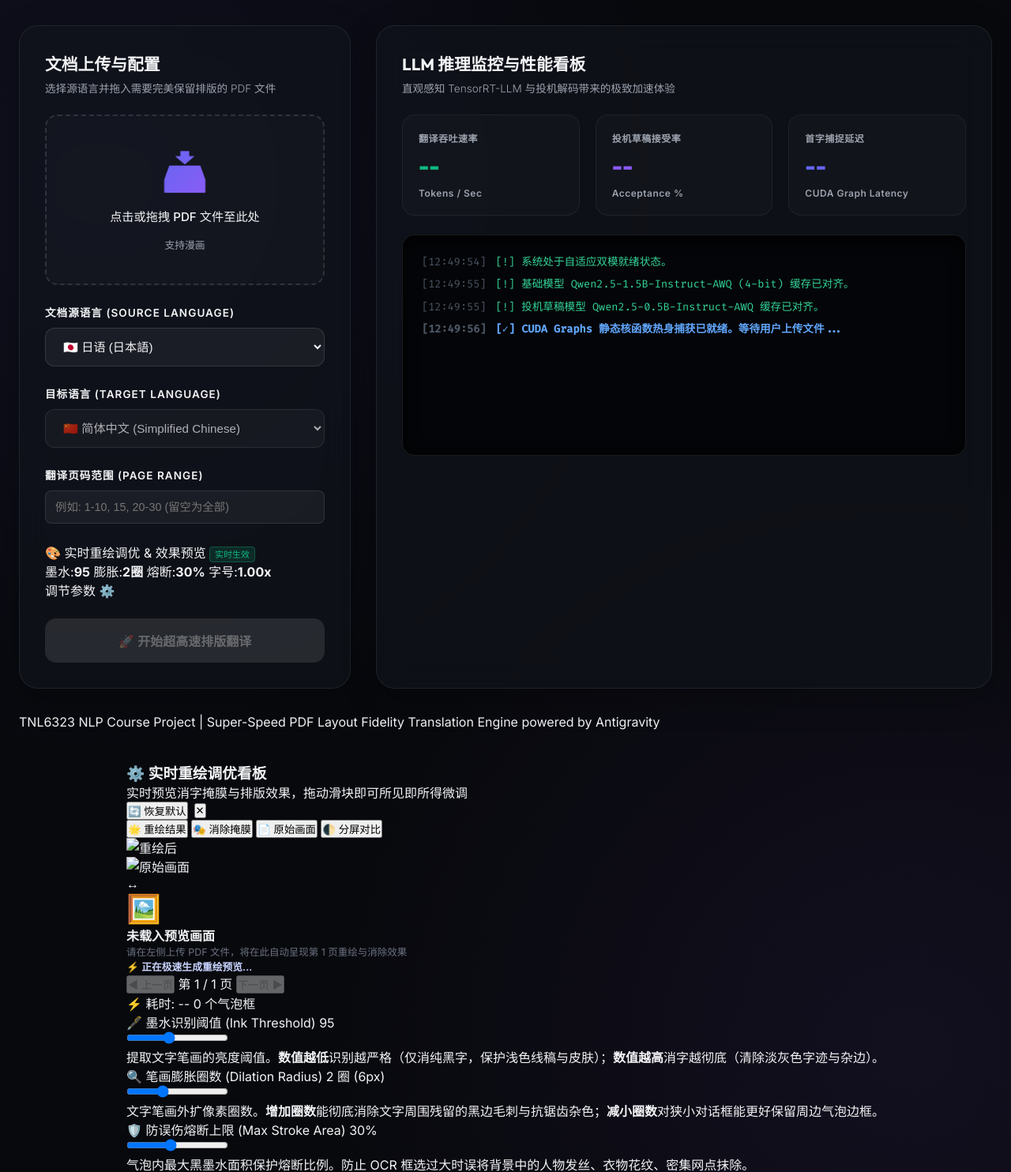
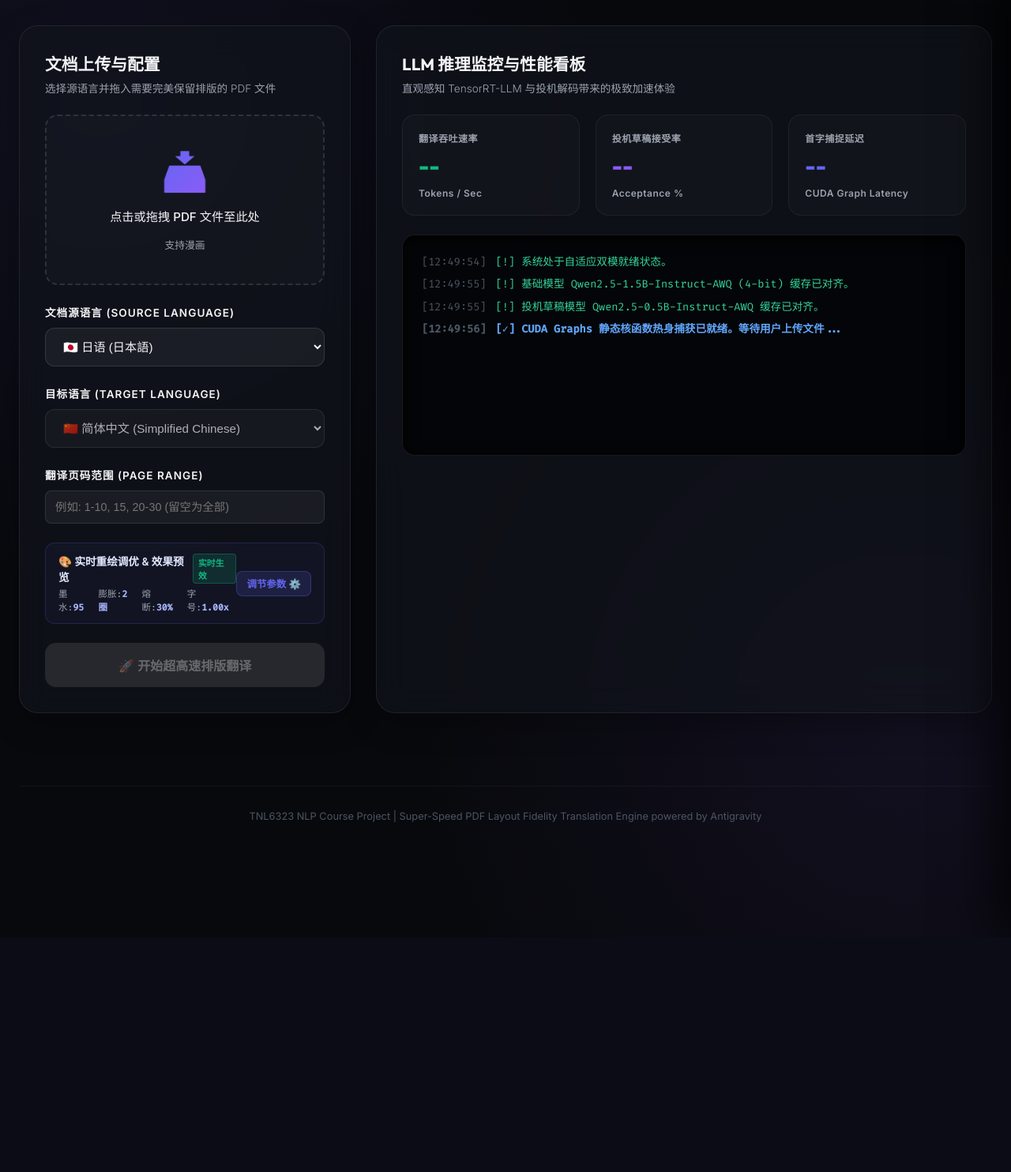
Before and after one commit to TeeChinYean/Manga_Translate, a FastAPI app: page / in a window 1280 px wide. Shown: the part 133-1617 px from the top of the page at 79% size. After the commit the page ends 1174 px from the top, so only its background shows below. Run offline with FastAPI, Linux system fonts and the light colour scheme; data that the repository does not hold is empty.

Commit message:
fix(ui): relocate tuning sidebar DOM before script and suppress empty image placeholders

```diff
--- a/pdf_translate/templates/index.html
+++ b/pdf_translate/templates/index.html
@@ -467,6 +467,19 @@
             width: 0%;
             background: linear-gradient(90deg, var(--accent-indigo), var(--accent-purple));
             border-radius: 99px;
+            transition: width 0.4s ease;
+        }
+
+        footer {
+            margin-top: 60px;
+            padding: 30px 0;
+            font-size: 0.8rem;
+            color: #4b5563;
+            text-align: center;
+            width: 100%;
+            border-top: 1px solid rgba(255, 255, 255, 0.04);
+        }
+
         /* ===================================================
            TUNING SIDEBAR & LIVE PREVIEW STYLES
            =================================================== */
@@ -647,6 +660,20 @@
             max-height: 100%;
             object-fit: contain;
             display: block;
+        }
+
+        /* Suppress broken image placeholder when src is empty */
+        .preview-image:not([src]),
+        .preview-image[src=""],
+        .compare-img-after:not([src]),
+        .compare-img-after[src=""],
+        .compare-img-before:not([src]),
+        .compare-img-before[src=""],
+        img:not([src]),
+        img[src=""] {
+            opacity: 0 !important;
+            visibility: hidden !important;
+            display: none !important;
         }
 
         /* Split Compare Slider Container */
@@ -1618,7 +1798,9 @@
                 previewMainImg.style.display = 'none';
                 compareContainer.style.display = 'block';
                 compareImgResult.src = previewImages.result;
+                compareImgResult.style.display = 'block';
                 compareImgOriginal.src = previewImages.original;
+                compareImgOriginal.style.display = 'block';
             } else {
                 compareContainer.style.display = 'none';
                 previewMainImg.style.display = 'block';
@@ -1748,160 +1930,12 @@
             closeTuningSidebar();
             translateBtn.click();
         });
+
+        // Initialize displays and hide any blank preview elements
+        updateTuningDisplays();
+        displayActivePreviewImage();
     </script>
 
-    <!-- Backdrop Overlay -->
-    <div class="sidebar-backdrop" id="sidebarBackdrop"></div>
-
-    <!-- Tuning Sidebar Drawer -->
-    <aside class="tuning-sidebar" id="tuningSidebar" aria-label="重绘效果实时调节面板">
-        <!-- Sidebar Header -->
-        <div class="sidebar-header">
-            <div class="sidebar-header-title">
-                <h3>⚙️ 实时重绘调优看板</h3>
-                <p>实时预览消字掩膜与排版效果，拖动滑块即可所见即所得微调</p>
-            </div>
-            <div style="display: flex; gap: 8px; align-items: center;">
-                <button class="preset-btn" id="resetParamsBtn" title="恢复为默认参数">🔄 恢复默认</button>
-                <button class="sidebar-close-btn" id="closeSidebarBtn" title="关闭面板 (Esc)">✕</button>
-            </div>
-        </div>
-
-        <!-- Sidebar Scrollable Body -->
-        <div class="sidebar-body">
-            <!-- 1. Visual Preview Section -->
-            <div class="preview-section">
-                <!-- Tab Mode Switcher -->
-                <div class="preview-tabs">
-                    <button class="preview-tab-btn active" id="tabBtnResult" data-mode="result">🌟 重绘结果</button>
-                    <button class="preview-tab-btn" id="tabBtnMask" data-mode="mask">🎭 消除掩膜</button>
-                    <button class="preview-tab-btn" id="tabBtnOriginal" data-mode="original">📄 原始画面</button>
-                    <button class="preview-tab-btn" id="tabBtnCompare" data-mode="compare">🌓 分屏对比</button>
-                </div>
-
-                <!-- Preview Display Stage -->
-                <div class="preview-stage" id="previewStage">
-                    <!-- Standard Image View -->
-                    <img id="previewMainImg" class="preview-image" src="" alt="预览效果" style="display: none;">
-
-                    <!-- Interactive Split Compare View -->
-                    <div class="compare-container" id="compareContainer">
-                        <img id="compareImgResult" class="compare-img-after" src="" alt="重绘后">
-                        <div class="compare-img-before-wrapper" id="compareBeforeWrapper">
-                            <img id="compareImgOriginal" class="compare-img-before" src="" alt="原始画面">
-                        </div>
-                        <div class="compare-handle" id="compareHandle">↔</div>
-                    </div>
-
-                    <!-- Placeholder before file selected -->
-                    <div class="preview-placeholder" id="previewPlaceholder">
-                        <div style="font-size: 2.2rem;">🖼️</div>
-                        <div><b>未载入预览画面</b></div>
-                        <div style="font-size: 0.78rem; color: #6b7280;">请在左侧上传 PDF 文件，将在此自动呈现第 1 页重绘与消除效果</div>
-                    </div>
-
-                    <!-- Glowing Loading Spinner Overlay -->
-                    <div class="preview-spinner-overlay" id="previewSpinnerOverlay">
-                        <div class="preview-spinner"></div>
-                        <div style="font-size: 0.8rem; font-weight: 600; color: #c7d2fe;" id="previewSpinnerText">⚡ 正在极速生成重绘预览...</div>
-                    </div>
-                </div>
-
-                <!-- Preview Toolbar (Page navigation + Stats) -->
-                <div class="preview-toolbar">
-                    <div class="page-navigator">
-                        <button class="page-nav-btn" id="prevPageBtn" title="上一页" disabled>◀ 上一页</button>
-                        <span class="page-indicator">第 <span id="curPageNum">1</span> / <span id="totalPageNum">1</span> 页</span>
-                        <button class="page-nav-btn" id="nextPageBtn" title="下一页" disabled>下一页 ▶</button>
-                    </div>
-
-                    <div class="preview-badges">
-                        <span class="preview-badge time" id="previewRenderTime">⚡ 耗时: --</span>
-                        <span class="preview-badge" id="previewBoxCount">0 个气泡框</span>
-                    </div>
-                </div>
-            </div>
-
-            <!-- 2. Parameter Tuning Controls -->
-            <div class="tuning-controls">
-                <!-- Slider 1: Ink Threshold -->
-                <div class="control-item">
-                    <div class="control-item-header">
-                        <span class="control-item-label">
-                            <span>🖋️ 墨水识别阈值 (Ink Threshold)</span>
-                        </span>
-                        <span class="control-val-badge" id="valInkThresh">95</span>
-                    </div>
-                    <input type="range" class="custom-range" id="sliderInkThresh" min="50" max="160" step="1" value="95">
-                    <div class="control-item-desc">
-                        提取文字笔画的亮度阈值。<b>数值越低</b>识别越严格（仅消纯黑字，保护浅色线稿与皮肤）；<b>数值越高</b>消字越彻底（清除淡灰色字迹与杂边）。
-                    </div>
-                </div>
-
-                <!-- Slider 2: Dilation Radius -->
-                <div class="control-item">
-                    <div class="control-item-header">
-                        <span class="control-item-label">
-                            <span>🔍 笔画膨胀圈数 (Dilation Radius)</span>
-                        </span>
-                        <span class="control-val-badge" id="valDilateIter">2 圈 (6px)</span>
-                    </div>
-                    <input type="range" class="custom-range" id="sliderDilateIter" min="1" max="4" step="1" value="2">
-                    <div class="control-item-desc">
-                        文字笔画外扩像素圈数。<b>增加圈数</b>能彻底消除文字周围残留的黑边毛刺与抗锯齿杂色；<b>减小圈数</b>对狭小对话框能更好保留周边气泡边框。
-                    </div>
-                </div>
-
-                <!-- Slider 3: Max Stroke Ratio -->
-                <div class="control-item">
-                    <div class="control-item-header">
-                        <span class="control-item-label">
-                            <span>🛡️ 防误伤熔断上限 (Max Stroke Area)</span>
-                        </span>
-                        <span class="control-val-badge" id="valMaxStroke">30%</span>
-                    </div>
-                    <input type="range" class="custom-range" id="sliderMaxStroke" min="15" max="50" step="1" value="30">
-                    <div class="control-item-desc">
-                        气泡内最大黑墨水面积保护熔断比例。防止 OCR 框选过大时误将背景中的人物发丝、衣物花纹、密集网点抹除。
-                    </div>
-                </div>
-
-                <!-- Slider 4: Font Scale -->
-                <div class="control-item">
-                    <div class="control-item-header">
-                        <span class="control-item-label">
-                            <span>🔤 中文字号缩放比例 (Font Scale)</span>
-                        </span>
-                        <span class="control-val-badge" id="valFontScale">1.00x</span>
-                    </div>
-                    <input type="range" class="custom-range" id="sliderFontScale" min="0.70" max="1.40" step="0.05" value="1.00">
-                    <div class="control-item-desc">
-                        译文重绘填入汉字的全局字号微调倍率。根据不同漫画排版的宽松或紧凑程度，自由放大或缩小译文字号。
-                    </div>
-                </div>
-
-                <!-- Presets selection -->
-                <div style="display: flex; flex-direction: column; gap: 8px;">
-                    <span style="font-size: 0.78rem; font-weight: 600; color: var(--text-secondary); text-transform: uppercase; letter-spacing: 0.5px;">推荐快捷预设 (Quick Presets)</span>
-                    <div class="preset-row">
-                        <button class="preset-btn" id="presetStandard">🎯 标准平衡 (95 / 2圈 / 30% / 1.0x)</button>
-                        <button class="preset-btn" id="presetFineLine">🖋️ 精细线稿保护 (75 / 1圈 / 22% / 0.95x)</button>
-                        <button class="preset-btn" id="presetHighContrast">⬛ 纯字黑白激进 (120 / 3圈 / 35% / 1.05x)</button>
-                    </div>
-                </div>
-            </div>
-        </div>
-
-        <!-- Sidebar Footer Action -->
-        <div class="sidebar-footer">
-            <button class="btn" id="sidebarTranslateBtn" style="flex: 2; padding: 12px 18px; font-size: 0.9rem;" disabled>
-                🚀 应用参数并全本翻译
-            </button>
-            <button class="btn" id="saveParamsBtn" style="flex: 1; padding: 12px 14px; font-size: 0.85rem; background: rgba(99, 102, 241, 0.15); border: 1px solid rgba(99, 102, 241, 0.3); color: #c7d2fe;">
-                ✓ 保存并关闭
-            </button>
-        </div>
-    </aside>
 </body>
 
 </html>
```
Also changed, not shown: other parts of pdf_translate/templates/index.html (+153 -0 lines), pdf_translate/data/proper_nouns.json (+43 -1 lines).
